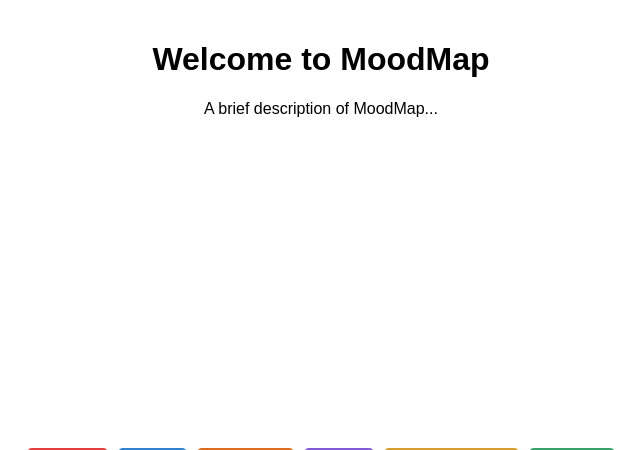
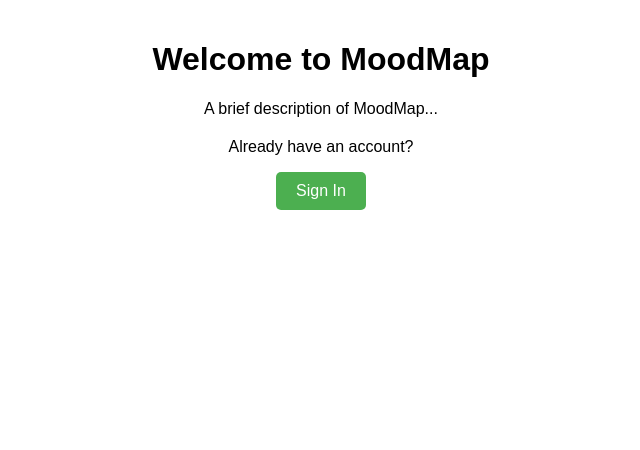
Before and after one commit to software-students-spring2024/2-web-app-exercise-team-11, a Flask app: page / in a window 1280 px wide. Shown: the top 450 px of the page, without its empty margins (319-959 px from the left). Run offline with Flask 2, Linux system fonts and the light colour scheme.

Commit message:
Added sign in button on landing page

```diff
--- a/static/landing.css
+++ b/static/landing.css
@@ -14,6 +14,27 @@ header {
     width: 100%;
     padding: 20px 0;
 }
+
+#account-actions {
+    text-align: center;
+    margin-top: 20px;
+}
+
+.action-btn {
+    display: inline-block;
+    background-color: #4CAF50;
+    color: white;
+    padding: 10px 20px;
+    text-decoration: none;
+    border-radius: 5px;
+    cursor: pointer;
+    font-size: 16px;
+}
+
+.action-btn:hover {
+    background-color: #45a049;
+}
+
 
 #emotion-container {
     display: flex;
--- a/templates/landing.html
+++ b/templates/landing.html
@@ -10,6 +10,10 @@
     <header>
         <h1>Welcome to MoodMap</h1>
         <p>A brief description of MoodMap...</p>
+        <div id="account-actions">
+            <p>Already have an account?</p>
+            <a href="/sign_in" class="action-btn">Sign In</a>
+        </div>
     </header>
     <div id="emotion-container">
         <div id="main-emotions">
```
